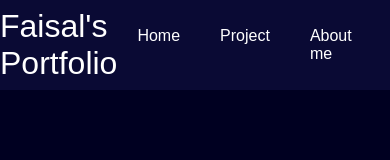
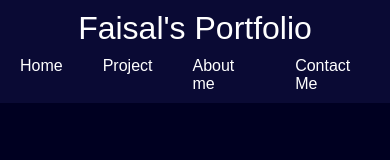
Before and after one commit to faisalnightstar/Portfolio, a plain HTML site: page about.html in a window 390 px wide. Shown: the top 160 px of the page. Drawn offline with Linux system fonts and the light colour scheme.

Commit message:
update in all pages of navbar

```diff
--- a/about-style.css
+++ b/about-style.css
@@ -54,3 +54,17 @@ nav ul li a:hover {
     font-weight: bolder;
     font-size: 50px;
   }
+
+  @media only screen and (max-width: 768px) {
+    /* Mobile styles */
+
+    nav {
+      height: auto; /* Adjust height for smaller screens */
+      flex-direction: column; /* Stack items vertically */
+      padding: 10px 0; /* Add padding */
+    }
+
+    nav ul {
+      margin-top: 10px; /* Space between navigation items */
+    }
+  }
--- a/contact-style.css
+++ b/contact-style.css
@@ -129,3 +129,17 @@ nav ul li a:hover {
         display: none;
     }
 }
+
+@media only screen and (max-width: 768px) {
+  /* Mobile styles */
+
+  nav {
+    height: auto; /* Adjust height for smaller screens */
+    flex-direction: column; /* Stack items vertically */
+    padding: 10px 0; /* Add padding */
+  }
+
+  nav ul {
+    margin-top: 10px; /* Space between navigation items */
+  }
+}
--- a/project-style.css
+++ b/project-style.css
@@ -143,3 +143,17 @@
   font-weight: BOLD;
 
 }
+
+@media only screen and (max-width: 768px) {
+  /* Mobile styles */
+
+  nav {
+    height: auto; /* Adjust height for smaller screens */
+    flex-direction: column; /* Stack items vertically */
+    padding: 10px 0; /* Add padding */
+  }
+
+  nav ul {
+    margin-top: 10px; /* Space between navigation items */
+  }
+}
```
